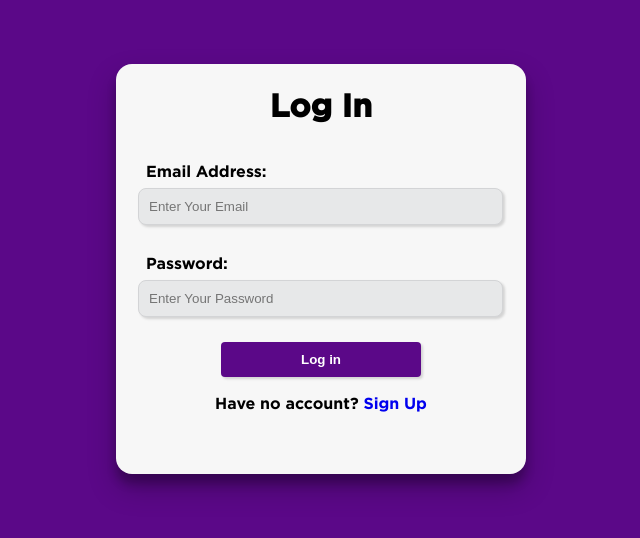
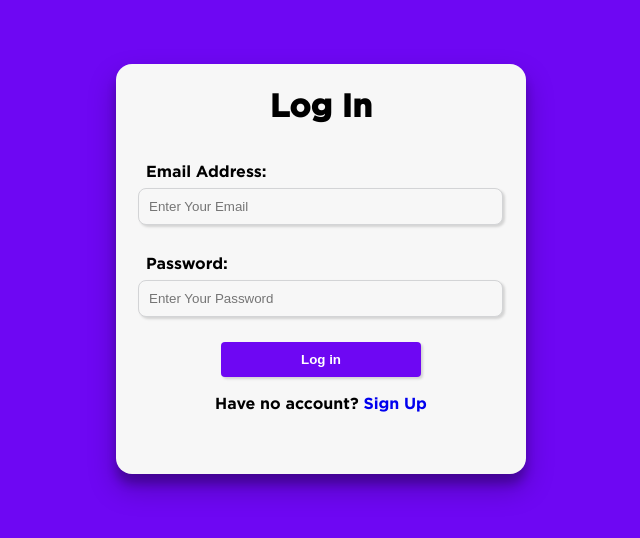
Before and after one commit to faizisyellow/Quiz-React-App, a React (Vite) app: page /login in a window 1280 px wide. Shown: the top 538 px of the page, without its empty margins (319-959 px from the left). Built offline with nearby package versions, Linux system fonts and the light colour scheme; no server answers.

Commit message:
change color

```diff
--- a/src/components/Quiz/Quiz.scss
+++ b/src/components/Quiz/Quiz.scss
@@ -20,7 +20,7 @@
   .total-question {
     font-size: 16px;
     font-weight: 500;
-    color: $disabled;
+    color: $text;
   }
   h2 {
     padding-top: 10px;
@@ -39,7 +39,7 @@
       list-style: none;
       color: $bg;
       font-size: 16px;
-      background: #4b0082;
+      background: $foreground;
       border: 1px solid $bg;
       border-radius: 12px;
       padding: 11px;
--- a/src/style/vars.scss
+++ b/src/style/vars.scss
@@ -1,8 +1,8 @@
-$main: #5b0888;
+$main: #6e07f3;
 $bg: #f7f7f7;
-$bg-accent: #e7e8e9;
-$disabled: #9c9c9c;
-$foreground: #2d264b;
+$bg-accent: $bg;
+$text:  #1a1a4b;
+$foreground:   #5906d0;
 $black: black;
 $container-shadow: rgba(0, 0, 0, 0.25) 0px 14px 28px, rgba(0, 0, 0, 0.22) 0px 10px 10px;
 $shadow: rgba(0, 0, 0, 0.15) 1.95px 1.95px 2.6px;
```
